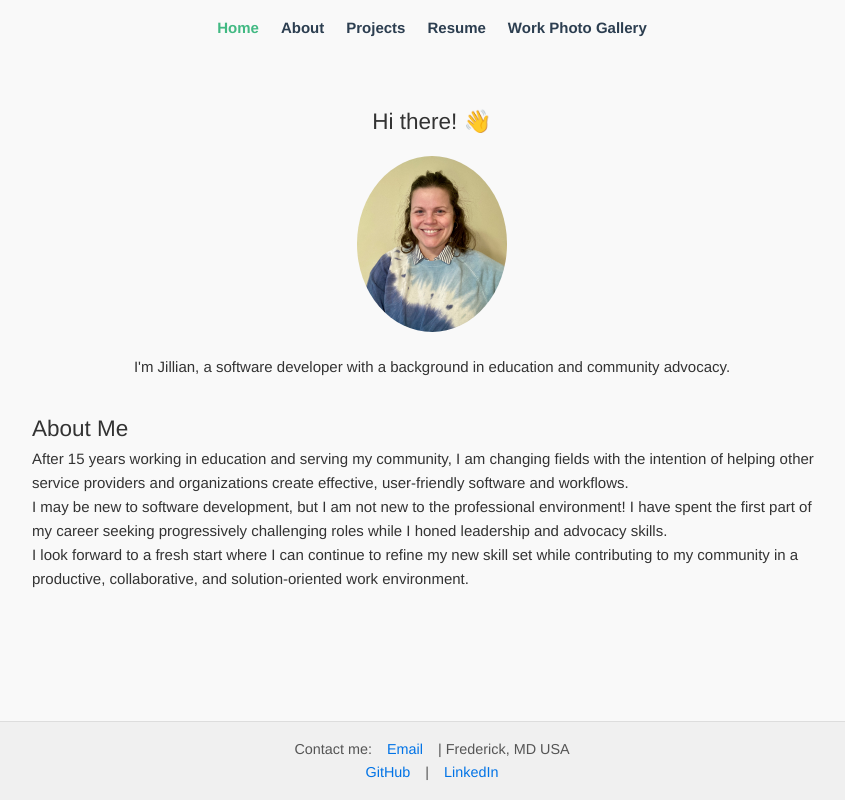
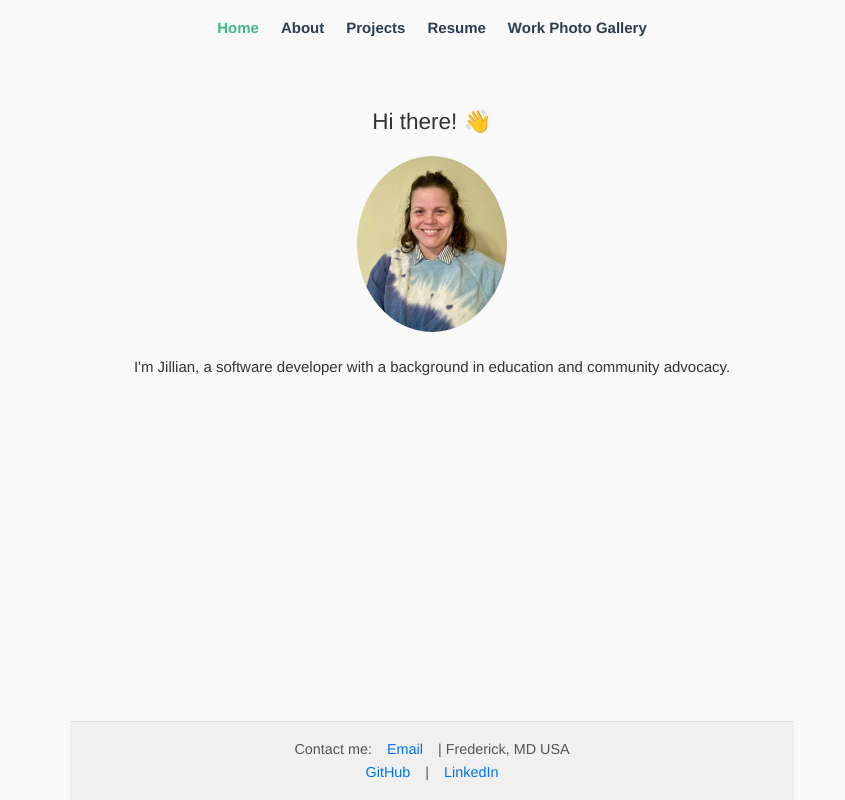
Before and after one commit to jbleggi/portfolio, a Vue app: page / in a window 1280 px wide. Shown: the whole page, without its empty margins (208-1053 px from the left). Built offline with nearby package versions, Linux system fonts and the light colour scheme.

Commit message:
Moved About Me to separate page

```diff
--- a/src/views/AboutView.vue
+++ b/src/views/AboutView.vue
@@ -1,6 +1,14 @@
 <template>
   <div>
     <h1>About Me</h1>
-    <p>This is the About Me page.</p>
+    <p>
+      After 15 years working in education and serving my community, I am changing fields with the intention of helping other service providers and organizations create effective, user-friendly software and workflows.
+      <br>
+      <br>
+      I may be new to software development, but I am not new to the professional environment! I have spent the first part of my career seeking progressively challenging roles while I honed leadership and advocacy skills.
+      <br>
+      <br>
+      I look forward to a fresh start where I can continue to refine my new skill set while contributing to my community in a productive, collaborative, and solution-oriented work environment.
+    </p>
   </div>
 </template>
--- a/src/views/HomeView.vue
+++ b/src/views/HomeView.vue
@@ -6,19 +6,6 @@
       <img src="/images/profile.JPG" alt="Jillian's Profile Photo" class="profile-photo"/>
       <p>
         I'm Jillian, a software developer with a background in education and community advocacy.
-      </p>
-    </section>
-
-    <section class="about-me">
-      <h2>About Me</h2>
-      <p>
-        After 15 years working in education and serving my community, I am changing fields with the intention of helping other service providers and organizations create effective, user-friendly software and workflows.
-      </p>
-      <p>
-        I may be new to software development, but I am not new to the professional environment! I have spent the first part of my career seeking progressively challenging roles while I honed leadership and advocacy skills.
-      </p>
-      <p>
-        I look forward to a fresh start where I can continue to refine my new skill set while contributing to my community in a productive, collaborative, and solution-oriented work environment.
       </p>
     </section>
   </div>
```
